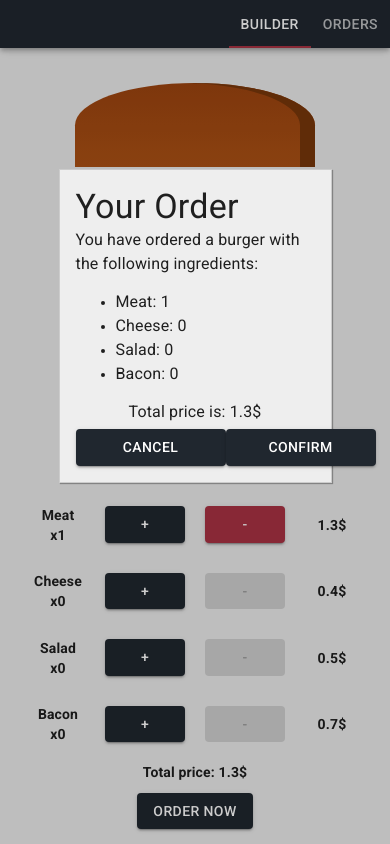
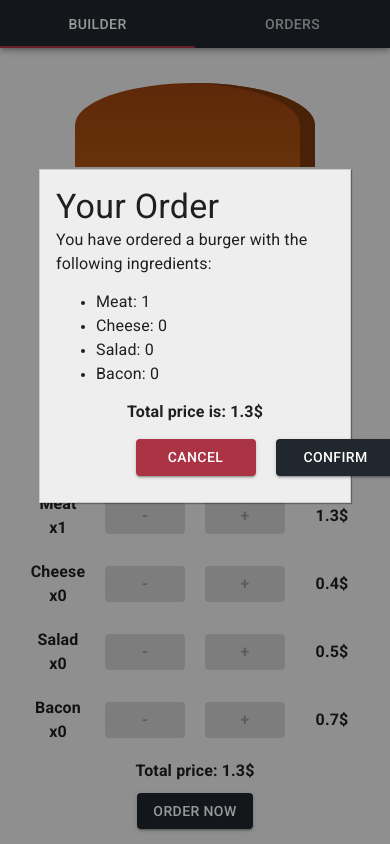
Before and after one commit to kaenpe/burger-nextjs, a Next.js app: page / in a window 390 px wide. Both pictures are taken after a click on the button "ORDER NOW". Built offline with nearby package versions, Linux system fonts and the light colour scheme.

Commit message:
changes to navbar and media queries

```diff
--- a/components/Burger/Burger.js
+++ b/components/Burger/Burger.js
@@ -1,7 +1,7 @@
 import React from 'react';
 import styled from 'styled-components';
 import BurgerIngredients from './BurgerIngredients';
-const BurgerIngredient = styled.div`
+const StyledIngredient = styled.div`
   width: 100%;
   margin: auto;
   height: 90%;
@@ -13,6 +13,8 @@ const BurgerIngredient = styled.div`
   grid-auto-rows: min-content;
   align-content: baseline;
   overflow-y: auto;
+  scrollbar-width: none;
+  -ms-overflow-style: none;
   .BreadTop {
     height: 10vh;
     width: 80%;
@@ -71,13 +73,13 @@ const BurgerIngredient = styled.div`
 
 const Burger = ({ ing }) => {
   return (
-    <BurgerIngredient className='burger'>
+    <StyledIngredient className='burger'>
       <div className='BreadTop'></div>
       {ing.map((ing, index) => (
         <BurgerIngredients type={ing.type} key={index}></BurgerIngredients>
       ))}
       <div className='BreadBottom'></div>
-    </BurgerIngredient>
+    </StyledIngredient>
   );
 };
 
--- a/components/Burger/BurgerBuilder.js
+++ b/components/Burger/BurgerBuilder.js
@@ -5,7 +5,7 @@ import styled from 'styled-components';
 import { ModalContext } from '../../contexts/ModalContext';
 import Modal from '../Modal/Modal';
 import Burger from './Burger';
-import BurgerControls, { Label } from './BurgerControls';
+import BurgerControls, { StyledLabel } from './BurgerControls';
 const ControlsWrapper = styled.div`
   width: 100vw;
   display: flex;
@@ -16,10 +16,12 @@ const ControlsWrapper = styled.div`
 `;
 
 const StyledModalButtons = styled.div`
-  width: 100%;
+  width: 50%;
+  margin: 0 auto;
   display: flex;
   justify-content: space-evenly;
 `;
+
 const BurgerBuilder = () => {
   const [ingredients, setIngredients] = useState([
     { type: 'Meat', price: 1.3, quantity: 1 },
@@ -78,7 +80,8 @@ const BurgerBuilder = () => {
     );
   };
 
-  const { setShowModal } = useContext(ModalContext);
+  const { showModal, setShowModal } = useContext(ModalContext);
+
   return (
     <>
       <Modal>
@@ -95,21 +98,24 @@ const BurgerBuilder = () => {
             </li>
           ))}
         </ul>
-        <Typography gutterBottom={true} align='center'>
-          {' '}
+        <Typography
+          gutterBottom={true}
+          align='center'
+          style={{ fontWeight: 'bold' }}
+        >
           Total price is: {totalPrice}$
-        </Typography>{' '}
+        </Typography>
         <StyledModalButtons className='modal-buttons'>
           <Button
-            style={{ minWidth: '150px' }}
+            style={{ minWidth: '120px', margin: '10px' }}
             variant='contained'
-            color='primary'
             onClick={() => setShowModal(false)}
+            color='secondary'
           >
             Cancel
           </Button>
           <Button
-            style={{ minWidth: '150px' }}
+            style={{ minWidth: '120px', margin: '10px' }}
             variant='contained'
             color='primary'
           >
@@ -122,15 +128,18 @@ const BurgerBuilder = () => {
       <ControlsWrapper>
         {ingredients.map((ing) => (
           <BurgerControls
+            showModal={showModal}
             key={uuid()}
             addIng={addIngredientHandler}
             removeIng={removeIngredientHandler}
             ing={ing}
           ></BurgerControls>
         ))}
-        <Label style={{ width: 'max-content', marginBottom: '10px' }}>
-          Total price: {totalPrice}$
-        </Label>
+        <StyledLabel style={{ width: 'max-content', marginBottom: '10px' }}>
+          <Typography style={{ fontWeight: 'bold' }}>
+            Total price: {totalPrice}$
+          </Typography>
+        </StyledLabel>
         <Button
           color='primary'
           variant='contained'
--- a/components/Burger/BurgerControls.js
+++ b/components/Burger/BurgerControls.js
@@ -1,15 +1,15 @@
-import { Button } from '@material-ui/core';
+import { Button, Typography } from '@material-ui/core';
 import React from 'react';
 import styled from 'styled-components';
 
-const IngredientControlsWrapper = styled.div`
+const StyledControls = styled.div`
   padding: 5px;
   width: 100vw;
   display: flex;
   justify-content: center;
   align-items: center;
 `;
-export const Label = styled.label`
+export const StyledLabel = styled.label`
   margin: 5px;
   font-weight: bold;
   width: 4rem;
@@ -20,34 +20,41 @@ const BurgerControls = ({
   addIng,
   removeIng,
   ing: { type, quantity, price },
+  showModal,
 }) => {
   return (
-    <IngredientControlsWrapper>
-      <Label>
-        {type}
-        <br />x{quantity}
-      </Label>
+    <StyledControls>
+      <StyledLabel>
+        <Typography style={{ fontWeight: 'bold' }}>
+          {type}
+          <br />x{quantity}
+        </Typography>
+      </StyledLabel>
+      <Button
+        color='secondary'
+        variant='contained'
+        disabled={quantity === 0 || showModal}
+        onClick={() => removeIng(type)}
+        className='remove-button'
+        style={{ width: '5rem', margin: '10px' }}
+      >
+        <Typography style={{ fontWeight: 'bold' }}> -</Typography>
+      </Button>
       <Button
         variant='contained'
         color='primary'
         style={{ width: '5rem', margin: '10px' }}
         onClick={() => addIng(type)}
         className='add-button'
+        disabled={showModal}
       >
-        +
+        <Typography style={{ fontWeight: 'bold' }}> +</Typography>
       </Button>
-      <Button
-        color='secondary'
-        variant='contained'
-        disabled={quantity === 0}
-        onClick={() => removeIng(type)}
-        className='remove-button'
-        style={{ width: '5rem', margin: '10px' }}
-      >
-        -
-      </Button>
-      <Label>{price}$</Label>
-    </IngredientControlsWrapper>
+
+      <StyledLabel>
+        <Typography style={{ fontWeight: 'bold' }}>{price}$</Typography>
+      </StyledLabel>
+    </StyledControls>
   );
 };
 
--- a/components/Modal/Modal.js
+++ b/components/Modal/Modal.js
@@ -7,7 +7,7 @@ const StyledBackdrop = styled.div`
   background-color: black;
   z-index: 99;
   position: fixed;
-  opacity: 0.2;
+  opacity: 0.4;
   left: 0;
   top: 0;
 `;
@@ -24,8 +24,8 @@ const StyledModal = styled.div`
   top: 20%;
 
   @media (max-width: 800px) {
-    width: 70%;
-    left: 15%;
+    width: 80%;
+    left: 10%;
   }
 `;
 const Modal = ({ children }) => {
--- a/components/UI/Layout.js
+++ b/components/UI/Layout.js
@@ -1,7 +1,7 @@
 import React from 'react';
 import styled from 'styled-components';
 import Navbar from './Navbar';
-const LayoutWrapper = styled.main`
+const StyledLayout = styled.main`
   height: 100vh;
   display: grid;
   grid-template-rows: 56px 1fr auto;
@@ -11,11 +11,11 @@ const LayoutWrapper = styled.main`
 `;
 const Layout = ({ children }) => {
   return (
-    <LayoutWrapper className='layout-wrapper'>
+    <StyledLayout className='layout-wrapper'>
       <Navbar></Navbar>
 
       {children}
-    </LayoutWrapper>
+    </StyledLayout>
   );
 };
 
--- a/components/UI/Navbar.js
+++ b/components/UI/Navbar.js
@@ -2,6 +2,7 @@ import AppBar from '@material-ui/core/AppBar';
 import { makeStyles } from '@material-ui/core/styles';
 import Tab from '@material-ui/core/Tab';
 import Tabs from '@material-ui/core/Tabs';
+import useMediaQuery from '@material-ui/core/useMediaQuery';
 import React from 'react';
 
 function a11yProps(index) {
@@ -19,7 +20,7 @@ const useStyles = makeStyles((theme) => ({
     justifyContent: 'flex-end',
   },
   colorPrimary: {
-    backgroundColor: '#20272F',
+    backgroundColor: theme.palette.primary.main,
     gridColumn: 'span header-start/header-end',
     height: 'max-content',
     zIndex: '98',
@@ -39,6 +40,7 @@ const useStyles = makeStyles((theme) => ({
 }));
 
 const Navbar = () => {
+  const matches = useMediaQuery('(max-width:600px)');
   const classes = useStyles();
   const [value, setValue] = React.useState(0);
 
@@ -54,6 +56,7 @@ const Navbar = () => {
           onChange={handleChange}
           aria-label='simple tabs example'
           classes={{ flexContainer: classes.flexContainer }}
+          variant={matches && 'fullWidth'}
         >
           <Tab
             label='Builder'
--- a/pages/_app.js
+++ b/pages/_app.js
@@ -21,7 +21,7 @@ class MyApp extends App {
     return (
       <>
         <Head>
-          <title>My page</title>
+          <title>Burger Builder</title>
         </Head>
         <ThemeProvider theme={theme}>
           {/* CssBaseline kickstart an elegant, consistent, and simple baseline to build upon. */}
```
